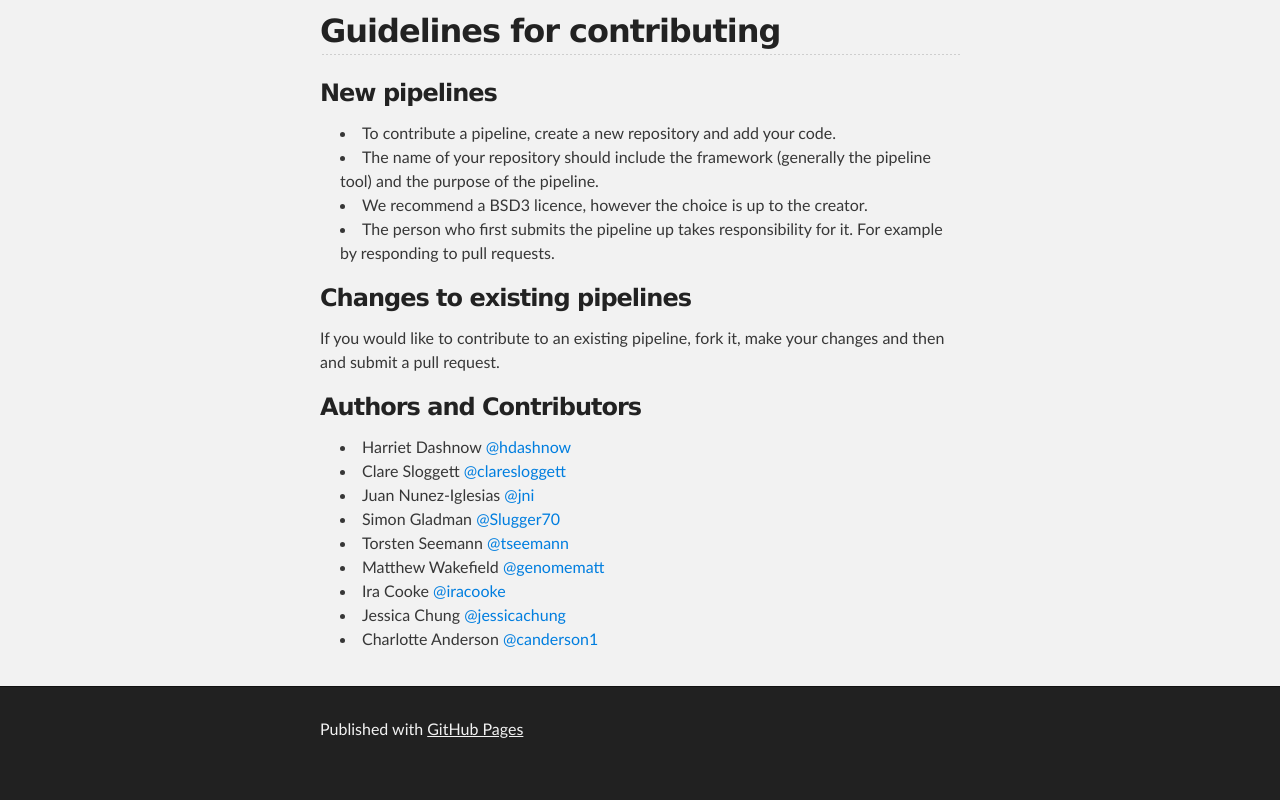
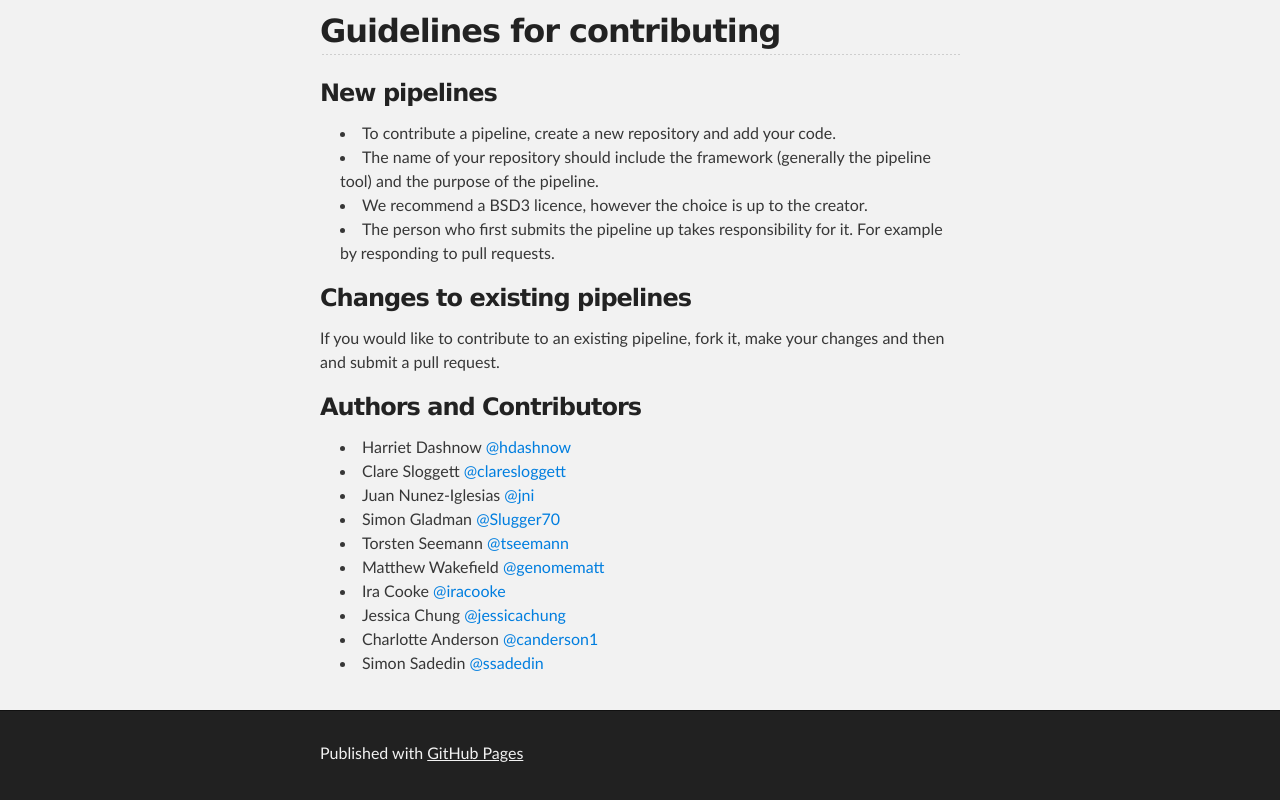
Before and after one commit to melbournebioinformatics/vlsci.github.io, a plain HTML site: page index.html in a window 1280 px wide. Shown: the part 827-1627 px from the top of the page. Before the commit the page ends 1603 px from the top, so only its background shows below. Drawn offline with Linux system fonts and the light colour scheme.

Commit message:
Replace master branch with page content via GitHub

```diff
--- a/index.html
+++ b/index.html
@@ -100,6 +100,8 @@
 </li>
 <li>Charlotte Anderson <a href="https://github.com/canderson1" class="user-mention">@canderson1</a>
 </li>
+<li>Simon Sadedin <a href="https://github.com/ssadedin" class="user-mention">@ssadedin</a>
+</li>
 </ul>
       </section>
     </div>
```
Also changed, not shown: params.json (+1 -1 lines).
